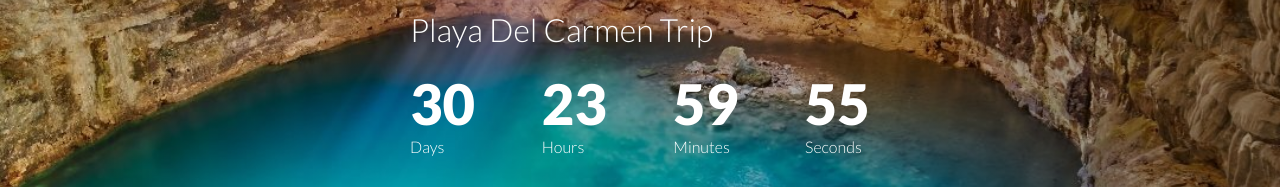
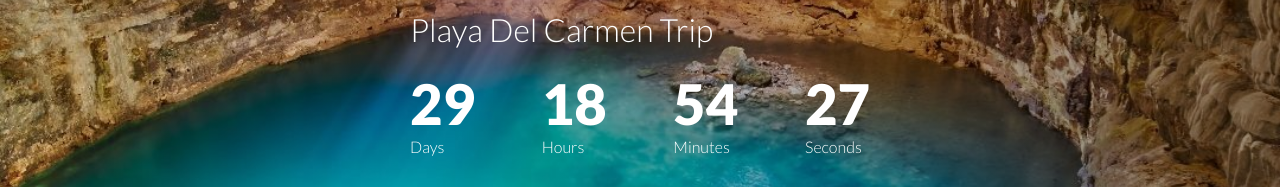
Before and after one commit to slik1/react-countdown, a React (Create React App) app: page / in a window 1280 px wide. Shown: the part 328-515 px from the top of the page. Built offline with nearby package versions, Linux system fonts and the light colour scheme.

Commit message:
Make date to countdown to a static value

```diff
--- a/package.json
+++ b/package.json
@@ -2,6 +2,7 @@
 	"name": "countdown",
 	"version": "0.1.0",
 	"private": true,
+	"homepage": "/trip",
 	"dependencies": {
 		"@testing-library/jest-dom": "^5.16.4",
 		"@testing-library/react": "^13.1.1",
--- a/src/App.js
+++ b/src/App.js
@@ -4,16 +4,13 @@ import CountdownTimer from './CountdownTimer';
 import './App.scss';
 
 export default function App() {
-	const NOW_IN_MS = new Date().getTime();
-	const TARGET_DATE_IN_MS = 31 * 24 * 60 * 60 * 1000;
-
-	const dateTimeAfterTargetDate = NOW_IN_MS + TARGET_DATE_IN_MS;
+	const TARGET_DATE_IN_MS = new Date('May 22, 2022 12:00:00').getTime();
 
 	return (
 		<div className="main-container">
 			<div className="inner-container">
 				<h1>Playa Del Carmen Trip</h1>
-				<CountdownTimer targetDate={dateTimeAfterTargetDate} />
+				<CountdownTimer targetDate={TARGET_DATE_IN_MS} />
 			</div>
 		</div>
 	);
```
Lines whose indentation alone changed are shown as unchanged.
